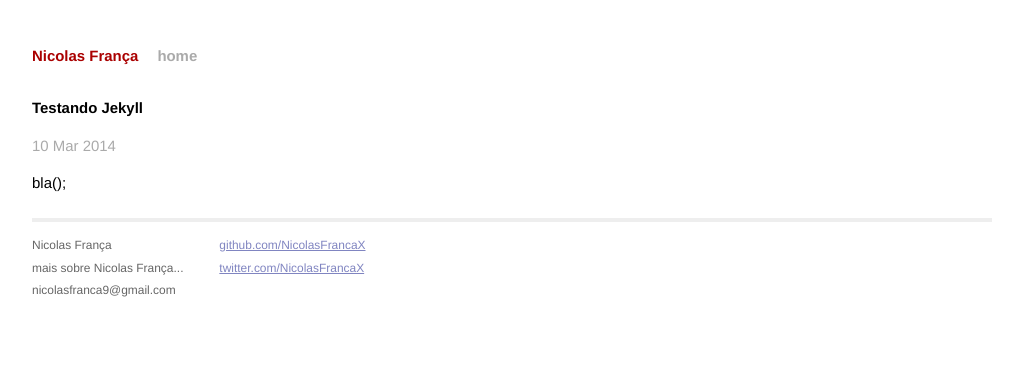
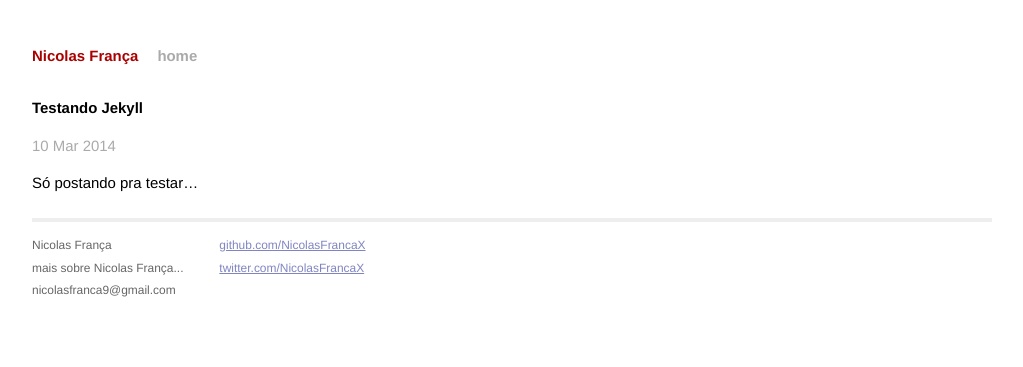
Before and after one commit to NicolasFrancaX/nicolasfrancax.github.io, a Jekyll site: the page built from _posts/2014-03-10-testando-jekyll.markdown, in a window 1280 px wide. Shown: the top 367 px of the page, without its empty margins (128-1151 px from the left). Built offline with Jekyll 4.4.1, drawn with Linux system fonts in a browser that asks for light colours; Markdown is read by kramdown in place of the engine named in the settings.

Commit message:
melhorando primeiro post

```diff
--- a/_posts/2014-03-10-testando-jekyll.markdown
+++ b/_posts/2014-03-10-testando-jekyll.markdown
@@ -4,4 +4,4 @@ title: "Testando Jekyll"
 date: 2014-03-10 11:47:10
 ---
 
-bla();
+Só postando pra testar...
```
